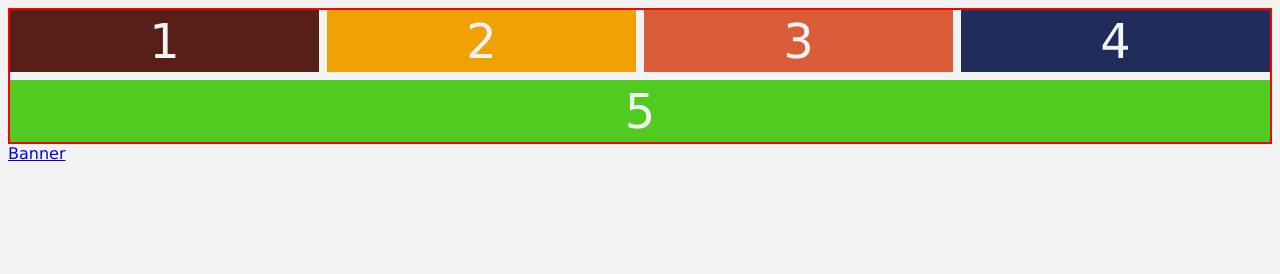
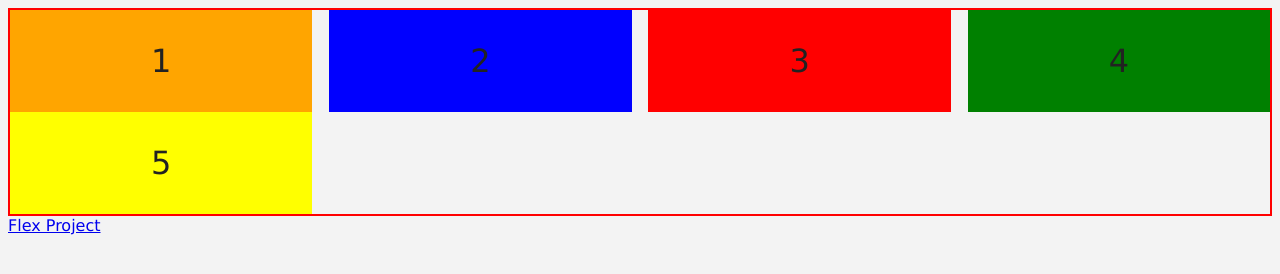
Before and after one commit to imnomee/2024_HTML_CSS, a plain HTML site: page Notes/12_flexbox/index.html in a window 1280 px wide. Drawn offline with Linux system fonts and the light colour scheme.

Commit message:
practice

```diff
--- a/Notes/12_flexbox/heroProject/style.css
+++ /dev/null
@@ -1,27 +0,0 @@
-* {
-    margin: 0;
-    padding: 0;
-    box-sizing: border-box;
-}
-.hero {
-    min-height: 100vh;
-    background: url(./hero.jpeg);
-    background-position: center;
-    background-size: cover;
-    background-repeat: no-repeat;
-    background-attachment: fixed;
-    display: flex;
-    justify-content: center;
-    align-items: center;
-}
-h1 {
-    text-transform: uppercase;
-    font-size: 4rem;
-    text-shadow: 5px 5px 15px red;
-    text-align: center;
-}
-
-.banner {
-    background: blue;
-    height: 100vh;
-}
--- a/Notes/12_flexbox/index.html
+++ b/Notes/12_flexbox/index.html
@@ -7,12 +7,37 @@
         <title>Flexbox</title>
         <style>
             .container {
+                /* height: 100vh; */
                 display: flex;
+                /*
+                flex-direction: row;
+                /* flex-direction: row-reverse; */
+                /* flex-direction: column; */
+                /* flex-direction: column-reverse; */
+                /* flex-wrap: wrap; */
+                /* flex-wrap: nowrap;
+                flex-wrap: wrap-reverse; */
+                /* justify-content: flex-start; */
+                /* justify-content: center; /* */
+                /* justify-content: flex-end; */
+                /* justify-content: space-around; */
+                /* justify-content: space-evenly; */
+                /* justify-content: space-between; */
+                /* align-items: flex-start; */
+                /* align-items: flex-end; */
+                /* align-items: center; */
+                /*align-items: baseline; /*baseline is the bottom of character */
+                /* align-items: stretch; */
+                /* align-content: center;
+                align-content: flex-end; */
+                /* align-content: flex-start; */ /*
+                align-self: flex-start; */
                 flex-wrap: wrap;
-                gap: 0.5rem;
+                justify-content: space-between;
+                gap: 1%;
             }
             .box {
-                flex: 1 0 calc(25% - 1rem);
+                flex: 0 0 24%;
             }
         </style>
     </head>
@@ -23,7 +48,11 @@
             <div class="box box-3">3</div>
             <div class="box box-4">4</div>
             <div class="box box-5">5</div>
+            <!-- <div class="box box-6">6</div>
+            <div class="box box-7">7</div>
+            <div class="box box-8">8</div>
+            <div class="box box-9">9</div> -->
         </div>
-        <a href="./heroProject/index.html">Banner</a>
+        <a href="./flexHeroProject/index.html">Flex Project</a>
     </body>
 </html>
--- a/Notes/12_flexbox/style.css
+++ b/Notes/12_flexbox/style.css
@@ -1,3 +1,6 @@
+* {
+    box-sizing: border-box;
+}
 body {
     font-family: Verdana, Geneva, Tahoma, sans-serif;
     background: #f3f3f3;
@@ -5,26 +8,28 @@ body {
 
 .container {
     border: 2px solid red;
+    /* overflow: hidden; */
+}
+.box {
+    padding: 2rem 0;
+    text-align: center;
+    font-size: 2rem;
+    color: #222;
+    background: brown;
 }
 
-.box {
-    padding: 3px;
-    text-align: center;
-    font-size: 3rem;
-    color: #f3f3f3;
-}
 .box-1 {
-    background: #581f18;
+    background: orange;
 }
 .box-2 {
-    background: #f0a202;
+    background: blue;
 }
 .box-3 {
-    background: #d95d39;
+    background: red;
 }
 .box-4 {
-    background: #202c59;
+    background: green;
 }
 .box-5 {
-    background: #51cb20;
+    background: yellow;
 }
```
Also changed, not shown: Notes/12_flexbox/flexHeroProject/index.html (added, +42 -0 lines), Notes/12_flexbox/heroProject/index.html (deleted, +0 -17 lines), Notes/12_flexbox/flexHeroProject/hero.jpeg (added), Notes/12_flexbox/heroProject/hero.jpeg (deleted).
